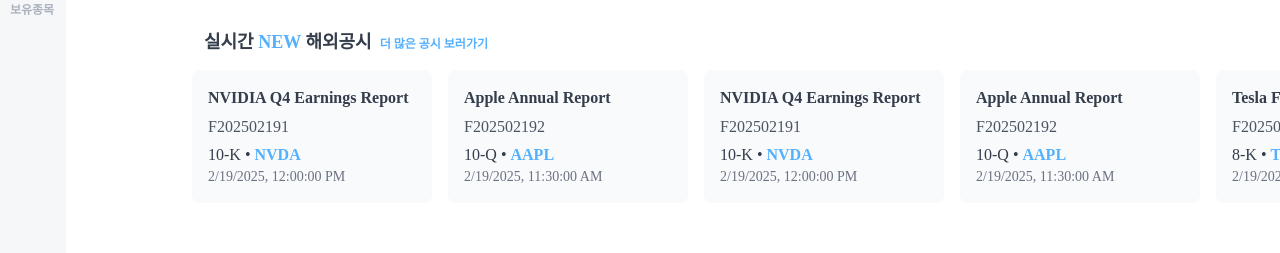
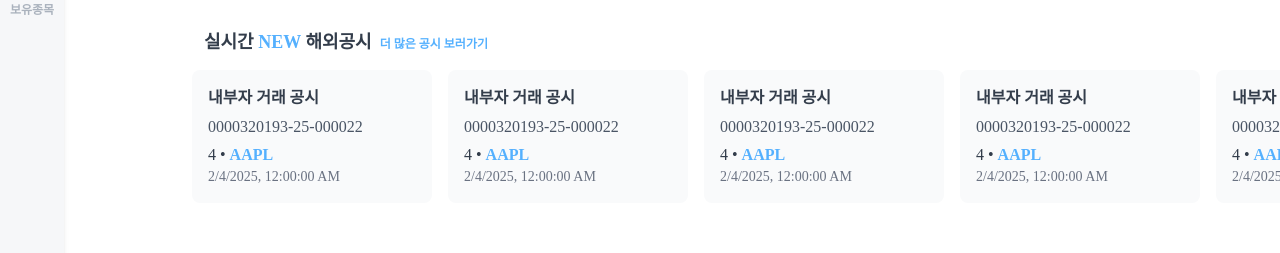
Before and after one commit to Pda-Final-Project/frontend, a React (Vite) app: page / in a window 1280 px wide. Shown: the part 126-379 px from the top of the page. Built offline with nearby package versions, Linux system fonts and the light colour scheme; no server answers; what igniteui-react-charts would draw is missing.

Commit message:
P3-116(#63) [FEAT] 랜딩 페이지 공시 조회 api 연동 테스트

```diff
--- a/src/pages/LandingPage/components/Disclosures.jsx
+++ b/src/pages/LandingPage/components/Disclosures.jsx
@@ -1,28 +1,34 @@
 import React, { useState, useEffect } from "react";
 import { useNavigate } from "react-router-dom";
-import DUMMY_DISCLOSURES from "./data/dummyDisclosures";
+import dummy_fillings from "./data/dummyDisclosures"; // 더미 데이터
 import { HiPlusCircle } from "react-icons/hi";
 import { fetchFillings } from "../../../api/disclosureApi";
 
 export default function Disclosures() {
   const navigate = useNavigate();
-  const [isYellow, setIsYellow] = useState(true); // 색상 토글 상태 바꿔주는 useState 함수
-  const [fillings, setFillings] = useState(DUMMY_DISCLOSURES);
+  const [isYellow, setIsYellow] = useState(false); // 색상 토글 상태 바꿔주는 useState 함수
+  const [fillings, setFillings] = useState(dummy_fillings); // 초기값을 더미 데이터로 설정
 
   // 1초 간격으로 색상 변경 (NEW 텍스트에 적용)
+  // useEffect(() => {
+  //   const interval = setInterval(() => {
+  //     setIsYellow((prev) => !prev);
+  //   }, 1000); // 1초 간격
+
+  //   return () => clearInterval(interval);
+  // }, []);
+
   useEffect(() => {
-    const interval = setInterval(() => {
-      setIsYellow((prev) => !prev);
-    }, 1000); // 1초 간격
-
-    return () => clearInterval(interval);
-  }, []);
+    tryFetchFillings();
+  }, []); // 컴포넌트가 마운트될 때 한 번만 실행
 
   const tryFetchFillings = async () => {
     try {
       const response = await fetchFillings();
-      if (response.data.status == "FOUND") {
-        setFillings(response.data.data);
+
+      if (response.data.status === "FOUND") {
+        const fetchedData = response.data.data.content;
+        setFillings(fetchedData);
       }
     } catch (error) {
       console.error(error.message);
@@ -44,50 +50,55 @@ export default function Disclosures() {
           해외공시
         </h1>
         <span className="text-blue-md text-center font-semibold">
-          {" "}
           더 많은 공시 보러가기
         </span>
       </div>
+
       {/* 가로 스크롤 컨테이너 */}
       <div className="w-full overflow-auto no-scrollbar">
         <div className="flex space-x-4 rounded-lg max-w-screen-xl whitespace-nowrap">
-          {DUMMY_DISCLOSURES.slice(0, 10).map((item) => (
+          {/* fillings 배열이 제대로 있는지 확인하고, 없다면 로딩 중 표시 */}
+          {Array.isArray(fillings) && fillings.length > 0 ? (
+            fillings.map((item, index) => (
               <div
-              key={item.filling_id}
+                key={index}
                 className="bg-gray-50 p-4 rounded-lg shadow-light transition-all flex flex-col cursor-pointer hover:bg-gray-200 duration-300 min-w-60"
                 onClick={() =>
-                navigate(`/main/${item.filling_ticker}/${item.filling_id}`)
+                  navigate(`/main/${item.fillingTicker}/${item.fillingId}`)
                 } // 종목코드(티커) 클릭 시 이동
               >
                 {/* 제목 */}
                 <p className="font-bold text-lg sm:text-[16px]">
-                {item.filling_title}
+                  {item.fillingTitle}
                 </p>
 
                 {/* 공시 ID */}
                 <p className="text-[12px] sm:text-base text-gray-600 mt-1">
-                {item.filling_id}
+                  {item.fillingId}
                 </p>
 
                 {/* 공시 타입 & 종목 코드 (클릭 가능하게) */}
                 <p className="text-[10px] sm:text-base mt-1 font-medium">
-                {item.filling_type} •{" "}
+                  {item.fillingType} •{" "}
                   <span className="text-blue-md font-bold cursor-pointer hover:underline">
-                  {item.filling_ticker}
+                    {item.fillingTicker}
                   </span>
                 </p>
 
                 {/* 생성 일시 */}
                 <p className="text-sm text-gray-500 mt-auto">
-                {new Date(item.creation_timestamp).toLocaleString()}
+                  {new Date(item.submitTimestamp).toLocaleString()}
                 </p>
               </div>
-          ))}
+            ))
+          ) : (
+            <p>로딩 중...</p> // fillings 데이터가 없을 때 로딩 표시
+          )}
 
           {/* 더보기 버튼 */}
           <button
             onClick={() => navigate("/disclosures")}
-            className=" flex items-center justify-center min-w-60 bg-gray-50 text-blue-md font-bold text-lg rounded-lg shadow-md transition-all hover:bg-gray-200 cursor-pointer duration-300"
+            className="flex items-center justify-center min-w-60 bg-gray-50 text-blue-md font-bold text-lg rounded-lg shadow-md transition-all hover:bg-gray-200 cursor-pointer duration-300"
           >
             <HiPlusCircle />
             <span className="ml-1">more</span>
--- a/src/pages/LandingPage/components/data/dummyDisclosures.js
+++ b/src/pages/LandingPage/components/data/dummyDisclosures.js
@@ -1,60 +1,69 @@
-const DUMMY_DISCLOSURES = [
+const dummy_fillings = [
   {
-    filling_id: "F202502191",
-    filling_title: "NVIDIA Q4 Earnings Report",
-    filling_type: "10-K",
-    filling_ticker: "NVDA",
-    creation_timestamp: "2025-02-19T12:00:00Z",
+    fillingId: "0000320193-25-000022",
+    fillingTitle: "내부자 거래 공시",
+    fillingType: "4",
+    fillingTicker: "AAPL",
+    fillingUrl:
+      "https://www.sec.gov/Archives/edgar/data/320193/000032019325000022/xslF345X05/wk-form4_1738712153.xml",
+    fillingFileType: "xml",
+    fillingTranslatedContentUrl:
+      "https://finpago-bucket.s3.amazonaws.com/fillings/0000320193-25-000022.html",
+    filling10qJsonUrl: null,
+    submitTimestamp: "2025-02-04",
   },
   {
-    filling_id: "F202502192",
-    filling_title: "Apple Annual Report",
-    filling_type: "10-Q",
-    filling_ticker: "AAPL",
-    creation_timestamp: "2025-02-19T11:30:00Z",
+    fillingId: "0000320193-25-000022",
+    fillingTitle: "내부자 거래 공시",
+    fillingType: "4",
+    fillingTicker: "AAPL",
+    fillingUrl:
+      "https://www.sec.gov/Archives/edgar/data/320193/000032019325000022/xslF345X05/wk-form4_1738712153.xml",
+    fillingFileType: "xml",
+    fillingTranslatedContentUrl:
+      "https://finpago-bucket.s3.amazonaws.com/fillings/0000320193-25-000022.html",
+    filling10qJsonUrl: null,
+    submitTimestamp: "2025-02-04",
   },
   {
-    filling_id: "F202502191",
-    filling_title: "NVIDIA Q4 Earnings Report",
-    filling_type: "10-K",
-    filling_ticker: "NVDA",
-    creation_timestamp: "2025-02-19T12:00:00Z",
+    fillingId: "0000320193-25-000022",
+    fillingTitle: "내부자 거래 공시",
+    fillingType: "4",
+    fillingTicker: "AAPL",
+    fillingUrl:
+      "https://www.sec.gov/Archives/edgar/data/320193/000032019325000022/xslF345X05/wk-form4_1738712153.xml",
+    fillingFileType: "xml",
+    fillingTranslatedContentUrl:
+      "https://finpago-bucket.s3.amazonaws.com/fillings/0000320193-25-000022.html",
+    filling10qJsonUrl: null,
+    submitTimestamp: "2025-02-04",
   },
   {
-    filling_id: "F202502192",
-    filling_title: "Apple Annual Report",
-    filling_type: "10-Q",
-    filling_ticker: "AAPL",
-    creation_timestamp: "2025-02-19T11:30:00Z",
+    fillingId: "0000320193-25-000022",
+    fillingTitle: "내부자 거래 공시",
+    fillingType: "4",
+    fillingTicker: "AAPL",
+    fillingUrl:
+      "https://www.sec.gov/Archives/edgar/data/320193/000032019325000022/xslF345X05/wk-form4_1738712153.xml",
+    fillingFileType: "xml",
+    fillingTranslatedContentUrl:
+      "https://finpago-bucket.s3.amazonaws.com/fillings/0000320193-25-000022.html",
+    filling10qJsonUrl: null,
+    submitTimestamp: "2025-02-04",
   },
   {
-    filling_id: "F202502193",
-    filling_title: "Tesla Financial Disclosure",
-    filling_type: "8-K",
-    filling_ticker: "TSLA",
-    creation_timestamp: "2025-02-19T10:45:00Z",
-  },
-  {
-    filling_id: "F202502194",
-    filling_title: "Amazon Investor Report",
-    filling_type: "10-K",
-    filling_ticker: "AMZN",
-    creation_timestamp: "2025-02-19T09:20:00Z",
-  },
-  {
-    filling_id: "F202502195",
-    filling_title: "Google Financial Update",
-    filling_type: "10-Q",
-    filling_ticker: "GOOGL",
-    creation_timestamp: "2025-02-19T08:10:00Z",
-  },
-  {
-    filling_id: "F202502196",
-    filling_title: "Meta Quarterly Report",
-    filling_type: "8-K",
-    filling_ticker: "META",
-    creation_timestamp: "2025-02-19T07:00:00Z",
+    fillingId: "0000320193-25-000022",
+    fillingTitle: "내부자 거래 공시",
+    fillingType: "4",
+    fillingTicker: "AAPL",
+    fillingUrl:
+      "https://www.sec.gov/Archives/edgar/data/320193/000032019325000022/xslF345X05/wk-form4_1738712153.xml",
+    fillingFileType: "xml",
+    fillingTranslatedContentUrl:
+      "https://finpago-bucket.s3.amazonaws.com/fillings/0000320193-25-000022.html",
+    filling10qJsonUrl: null,
+    submitTimestamp: "2025-02-04",
   },
 ];
 
-export default DUMMY_DISCLOSURES;
+export default dummy_fillings;
```
Lines whose indentation alone changed are shown as unchanged.
